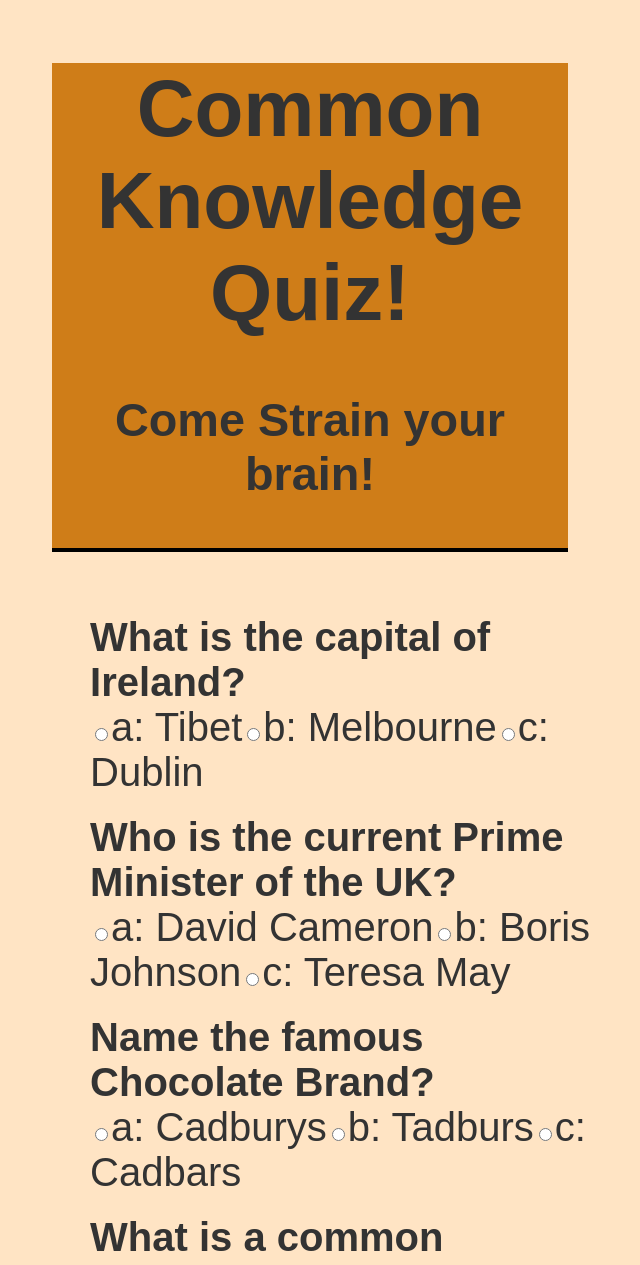
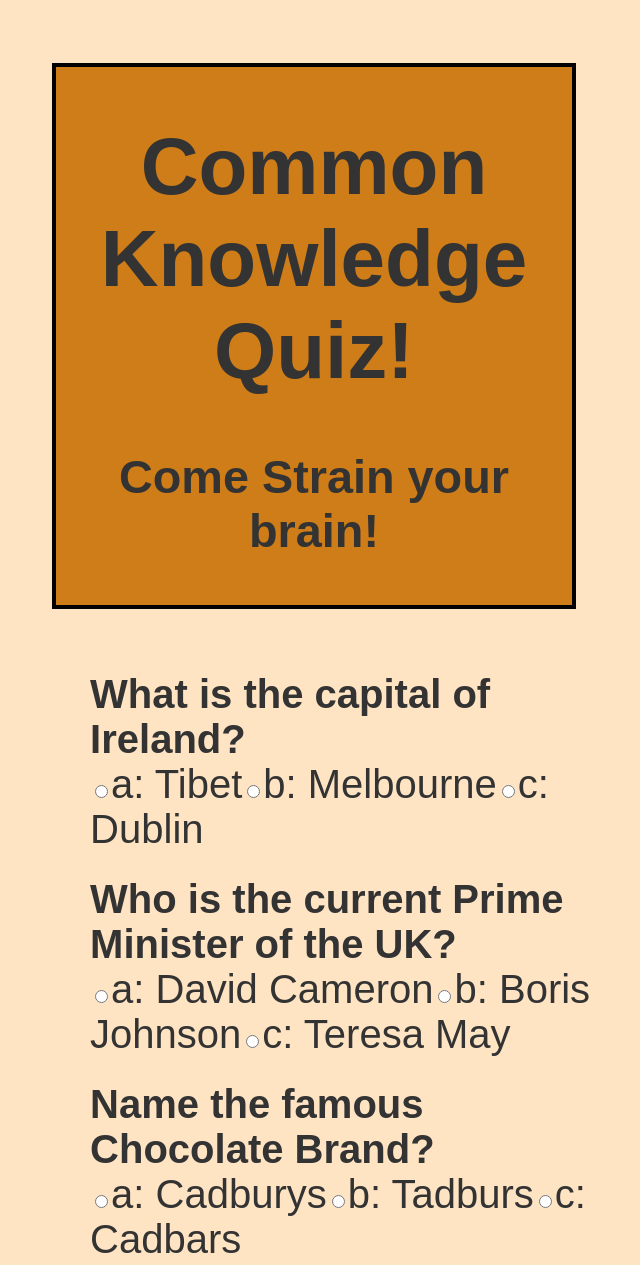
Before and after one commit to Colmc2966/CoffeeQuiz, a plain HTML site: page index.html in a window 1280 px wide. Shown: the top 1265 px of the page, without its empty margins (335-975 px from the left). Drawn offline with Linux system fonts and the light colour scheme.

Commit message:
Touched up a few details in css and in jscript.

```diff
--- a/assets/css/style.css
+++ b/assets/css/style.css
@@ -7,7 +7,7 @@ body{
 
 #heading{
     background-color: rgb(207, 125, 24);
-	border-bottom: 4px solid black;
+	border: 4px solid black;
 	text-align: center;
 	padding: 0 5px;
 	width: 40%;
@@ -26,7 +26,7 @@ body{
 	font-weight: 600;
 }
 .answers {
-    margin-bottom: 20px;
+    margin-bottom: 25px;
 }
 #go{
 	font-family: sans-serif;
--- a/index.html
+++ b/index.html
@@ -4,7 +4,7 @@
     <meta charset="UTF-8">
     <meta name="viewport" content="width=device-width, initial-scale=1.0">
     <link rel="stylesheet" href="assets/css/style.css">
-    <title>Coffee Quiz</title>
+    <title>General knowledge quiz</title>
 </head>
 <body>
     <div id="heading">
```
Also changed, not shown: assets/js/script.js (+3 -8 lines), 1 other file.
